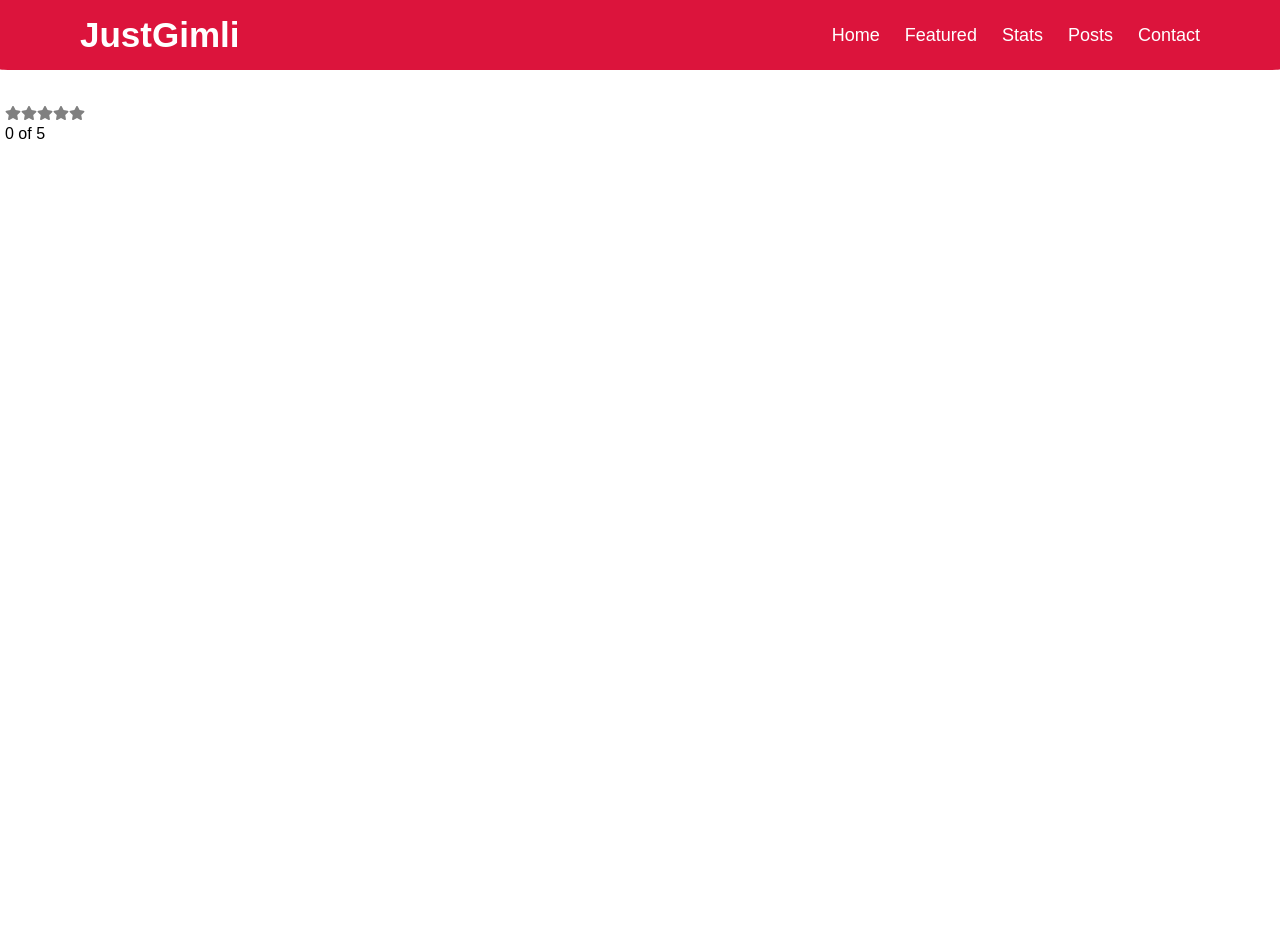
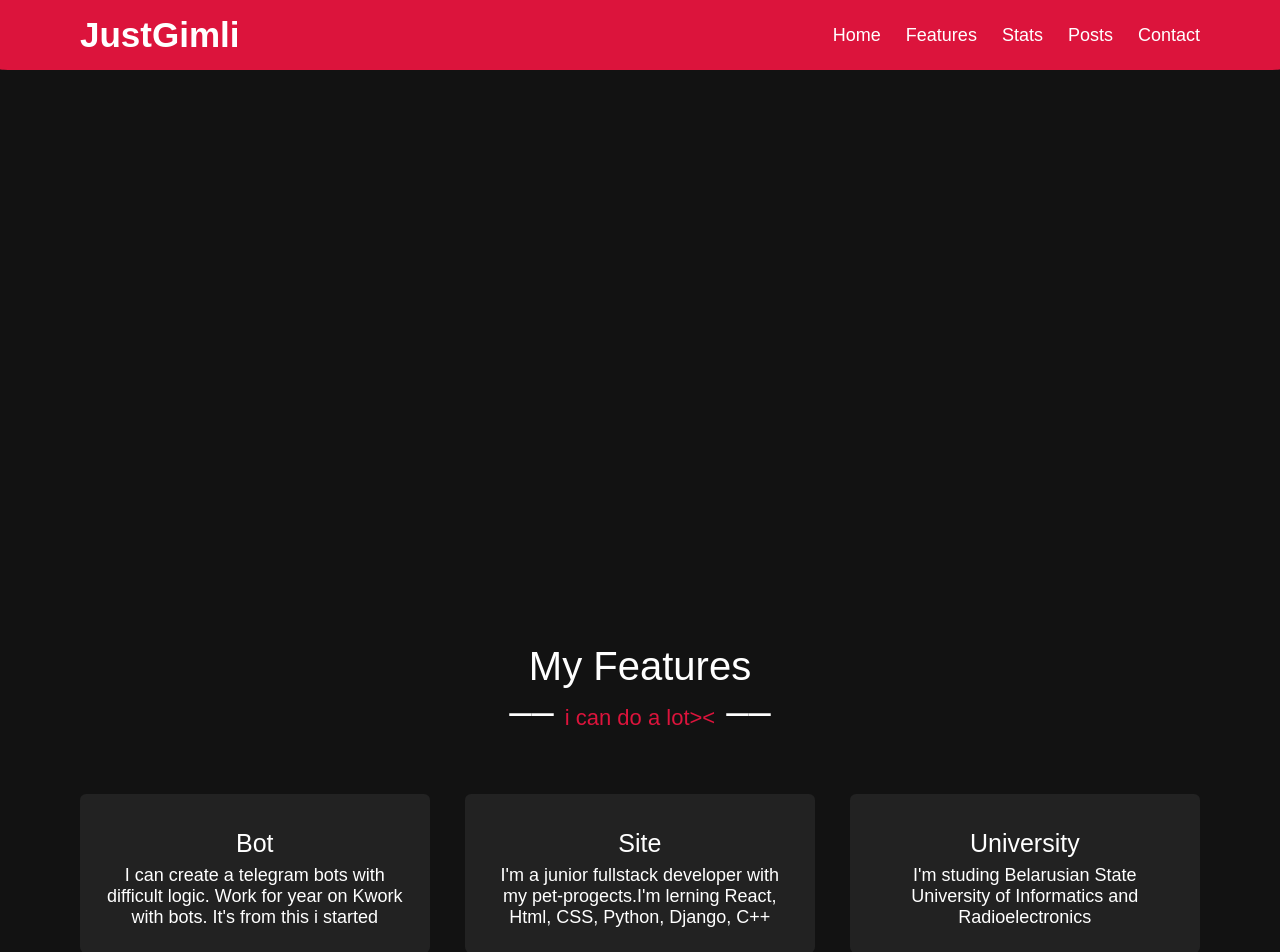
Before and after one commit to JustGimli/MyBlog, a React (Create React App) app in the folder my-blog/: page / in a window 1280 px wide. Shown: the top 952 px of the page. Built offline with nearby package versions, Linux system fonts and the light colour scheme.

Commit message:
features

```diff
--- a/my-blog/public/index.html
+++ b/my-blog/public/index.html
@@ -24,9 +24,9 @@
       work correctly both with client-side routing and a non-root public URL.
       Learn how to configure a non-root public URL by running `npm run build`.
     -->
-    <title>React App</title>
+    <title>╔JustGimli╝</title>
   </head>
-  <body style="height: 10000px;">
+  <body >
     <noscript>You need to enable JavaScript to run this app.</noscript>
     <div id="root"></div>
     <!--
--- a/my-blog/src/App.scss
+++ b/my-blog/src/App.scss
@@ -1,4 +1,6 @@
 @use "./components/navbar/navbar.scss";
+@use "./components/Features/Features.scss";
+
 
 [data-aos] {
     pointer-events: auto;
@@ -10,6 +12,16 @@
     text-decoration: none;
     padding: 0;
     box-sizing: border-box;
+
+    .max-width {
+        margin: auto;
+        max-width: 1300px;
+        padding: 0px 80px;
+        @media (max-width: 1000px) {
+            padding: 0 30px;
+        }
+    }
+
 }
 
 // scroll
--- a/my-blog/src/App.tsx
+++ b/my-blog/src/App.tsx
@@ -4,7 +4,7 @@ import 'aos/dist/aos.css';
 
 import Navbar from './components/navbar';
 import StarRating from './components/starRating';
-
+import Featured from './components/Features';
 
 import './App.scss'
 
@@ -18,12 +18,13 @@ function App() {
 
     return (
         <>
-        <div>
             <Navbar/>
-        </div>
-        <div style={{"height": "100px"}}></div>
-        <div>
-            <StarRating />
+        <div className='background' style={{ "background": "#121212"}}>
+            <canvas style={{"height": "100%", "width": "100%"}}></canvas>
+            {/* <div>
+                <StarRating />
+            </div> */}
+            <Featured/>
         </div>
         </>
     );
--- /dev/null
+++ b/my-blog/src/components/Features/Features.scss
@@ -0,0 +1,30 @@
+@use "./f-item/style.scss";
+
+.Features {
+    height: 1000px;
+}
+
+.title {
+    color: white;
+    text-align: center;
+    font: {
+        size: 40px;
+        weight: 500;
+    }
+    margin-bottom: 60px;
+
+    p span{
+        font: {
+            size: 22px;
+            weight: 400;
+        }
+        color: crimson;
+    }
+}
+
+.Features-list {
+    align-items: center;
+    justify-content: space-between;
+    display: flex;
+    flex-wrap: wrap;
+}
--- /dev/null
+++ b/my-blog/src/components/Features/f-item/index.tsx
@@ -0,0 +1,20 @@
+import React from "react";
+
+interface IProp {
+    title: string,
+    description: string,
+    aos: string
+}
+
+export default function FItem({ title, description, aos }:IProp) {
+    return(
+        <>
+            <div className="card" data-aos={aos}>
+                <div className="box">
+                    <div className="title">{title}</div>
+                    <p className="descript">{description}</p>
+                </div>
+            </div>
+        </>
+    )
+}
--- /dev/null
+++ b/my-blog/src/components/Features/f-item/style.scss
@@ -0,0 +1,46 @@
+.card {
+    background: #222;
+    text-align: center;
+    width: calc(33% - 20px);
+    padding: 20px 25px;
+    cursor: pointer;
+    margin-bottom: 20px;
+    border-radius: 6px;
+
+
+    height: max-content;
+    .box {
+        padding: 5px 0;
+    }
+    .title {
+        color: white;
+        margin: 10px 0 7px 0;
+        font: {
+            size: 25px;
+            weight: 500;
+            family: 'Poppins', sans-serif;
+        }
+    }
+
+    .descript {
+        font: {
+            size: 18px;
+            weight: 300;
+            family: 'Poppins', sans-serif;
+
+        }
+
+        color: white;
+    }
+
+    &:hover {
+
+        .box {
+            padding: 0px 0;
+        }
+        transition: all 0.4zs ease;
+        background: crimson;
+        zoom: 1.02;
+
+    }
+}
--- /dev/null
+++ b/my-blog/src/components/Features/features.json
@@ -0,0 +1,32 @@
+
+{"Features":[{
+        "title": "Bot",
+        "description": "I can create a telegram bots with difficult logic. Work for year on Kwork with bots. It's from this i started",
+        "aos": "flip-right"
+    },
+    {
+        "title": "Site",
+        "description": "I'm a junior fullstack developer with my pet-progects.I'm lerning React, Html, CSS, Python, Django, C++",
+        "aos": "flip-down"
+    },
+    {
+        "title": "University",
+        "description": "I'm studing Belarusian State University of Informatics and Radioelectronics",
+        "aos": "flip-left"
+    },
+    {
+        "title": "ASdddddd",
+        "description": "asddddddddd ddddd dddddd dddddddddd ddddddd ddddddd ddddddddd dddddddddd ddddddddd dddddddddddddd ddddddddddd ddddddddd dddddddddd dddddddd ddddddddddddddddddddddddd",
+        "aos": "flip-right"
+    },
+    {
+        "title": "ASdddddd",
+        "description": "asddddddddd ddddd dddddd dddddddddd ddddddd ddddddd ddddddddd dddddddddd ddddddddd dddddddddddddd ddddddddddd ddddddddd dddddddddd dddddddd ddddddddddddddddddddddddd",
+        "aos": "flip-down"
+    },
+    {
+        "title": "ASdddddd",
+        "description": "asddddddddd ddddd dddddd dddddddddd ddddddd ddddddd ddddddddd dddddddddd ddddddddd dddddddddddddd ddddddddddd ddddddddd dddddddddd dddddddd ddddddddddddddddddddddddd",
+        "aos": "flip-left"
+    }
+]}
--- /dev/null
+++ b/my-blog/src/components/Features/index.tsx
@@ -0,0 +1,24 @@
+import React from "react";
+
+import MyFeatures from "./features.json"
+import FItem from "./f-item";
+
+
+export default function Featured(props: any) {
+    const ss = MyFeatures.Features.map((obj) => <FItem key={obj.title} title={obj.title} description={obj.description} aos={obj.aos} />)
+
+    return(
+        <section className="Features" id="features">
+            <div className="max-width">
+                <h2 className="title"> My Features
+                <p>‒‒ <span>i can do a lot&gt;&lt;</span> ‒‒</p></h2>
+
+                <div className="Features-list" >
+                {
+                    ss
+                }
+                </div>
+            </div>
+        </section>
+    )
+}
--- a/my-blog/src/components/navbar/header/index.tsx
+++ b/my-blog/src/components/navbar/header/index.tsx
@@ -13,15 +13,15 @@ class Header extends React.Component{
 
     }
 
-    mainMenu = ["Home", "Featured", "Stats", "Posts", "Contact"]
-    listItem = this.mainMenu.map((str) => <li key={str}><a href={str}>{str}</a></li>)
+    mainMenu = ["Home", "Features", "Stats", "Posts", "Contact"]
+    listItem = this.mainMenu.map((str) => <li key={str}><a href={`#${str}`.toLowerCase()}>{str}</a></li>)
 
     render(): React.ReactNode {
         return(
             <div className="max-width">
                 <div className="Header-Menu">
                     <div className="logo">
-                        <a href="#home">Just<span className="Header-Span">Gimli</span></a>
+                        <a href="https://github.com/JustGimli">Just<span className="Header-Span">Gimli</span></a>
                     </div>
                     <ul>{this.listItem}</ul>
                 </div>
--- a/my-blog/src/components/navbar/header/style.scss
+++ b/my-blog/src/components/navbar/header/style.scss
@@ -17,6 +17,7 @@
         }
 
         &:hover {
+            text-shadow: 0 0 .1em, 0 0 .3em;
             transition: color 0.3s ease;
             color:  crimson;
         }
@@ -27,14 +28,6 @@
     color: white;
 }
 
-.max-width {
-    margin: auto;
-    max-width: 1300px;
-    padding: 0px 80px;
-    @media (max-width: 1000px) {
-        padding: 0 30px;
-    }
-}
 
 .logo {
     & a{
--- a/my-blog/src/components/navbar/index.tsx
+++ b/my-blog/src/components/navbar/index.tsx
@@ -4,8 +4,10 @@ import Header from "./header";
 
 export default function Navbar(props:any) {
     return (
-        <div className="navbar" data-aos="navbar"  data-aos-anchor-placement="top-top" data-aos-offset="300">
-            <Header/>
-        </div>
+        <section  id="home">
+            <div className="navbar" data-aos="navbar"  data-aos-anchor-placement="top-top" data-aos-offset="300">
+                <Header/>
+            </div>
+        </section>
     )
 }
--- a/my-blog/src/components/navbar/navbar.scss
+++ b/my-blog/src/components/navbar/navbar.scss
@@ -11,7 +11,7 @@
 
 /* animation */
 [data-aos="navbar"] {
-    background: black;
+    background: #121212;
     padding: 30px 0px;
     transition-property: background, padding;
     border: {
```
